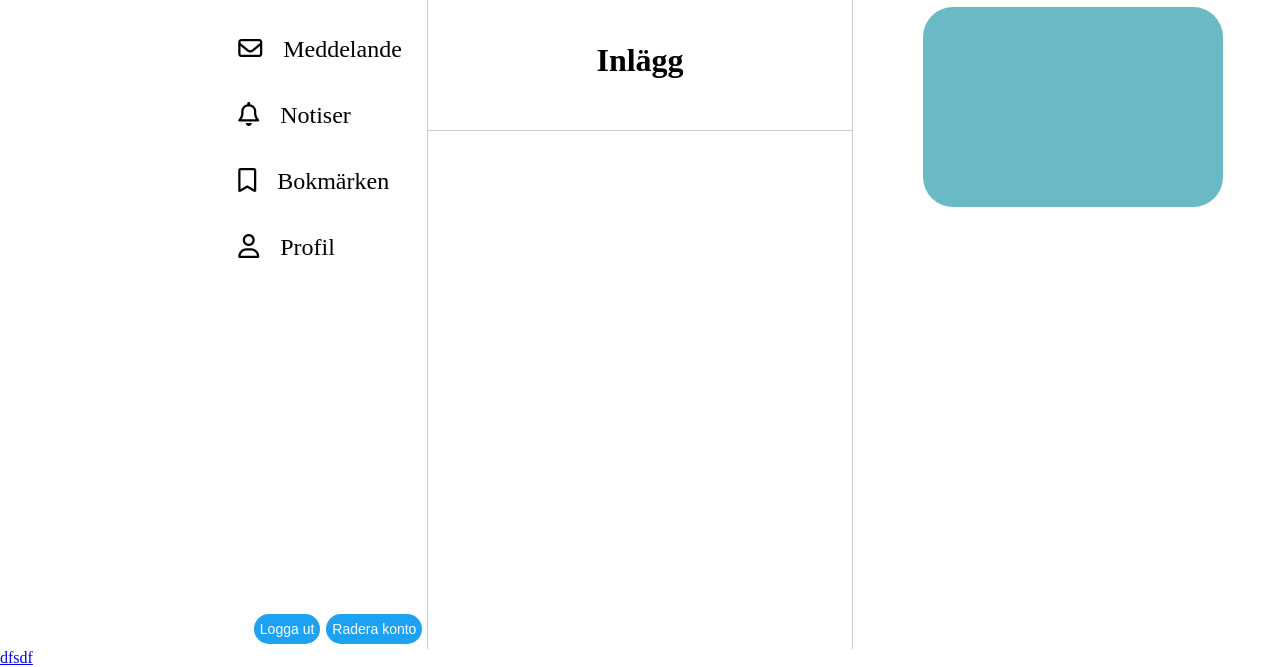
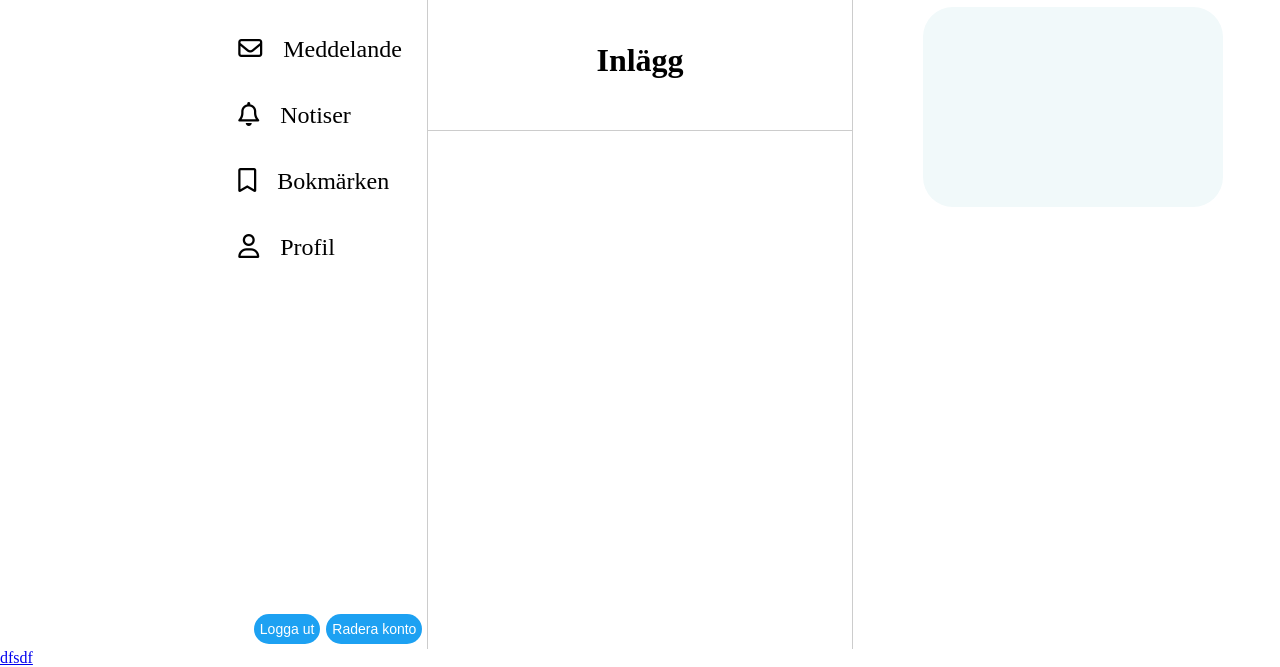
Before and after one commit to RobinGrit22/FE22-js2-slutprojekt-Robin-Bognar, a website built with Parcel: page src/html/profile.html in a window 1280 px wide. Shown: the part 151-818 px from the top of the page. Built offline with nearby package versions, Linux system fonts and the light colour scheme; some packages are replaced by stand-ins of ours; no server answers; the database is empty.

Commit message:
Update mainpage.css

```diff
--- a/src/css/mainpage.css
+++ b/src/css/mainpage.css
@@ -240,7 +240,7 @@ body {
   margin-left: 70px;
   width: 300px;
   min-height: 200px;
-  background-color: #6abac5;
+  background-color: #f1f9fa;
   border-radius: 30px;
 
 }
```
